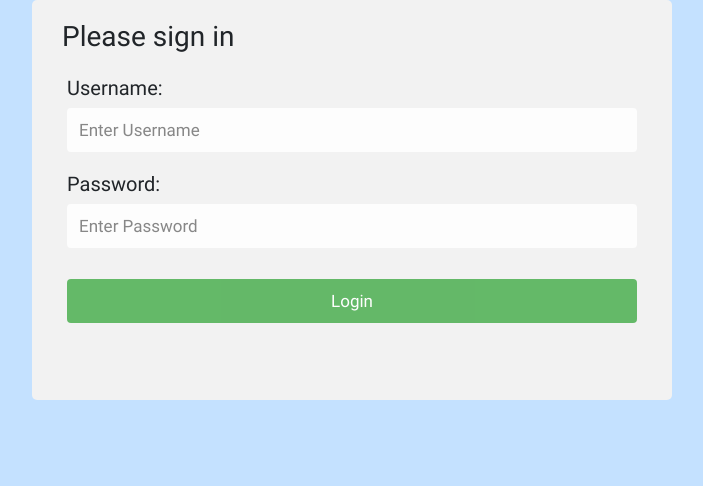
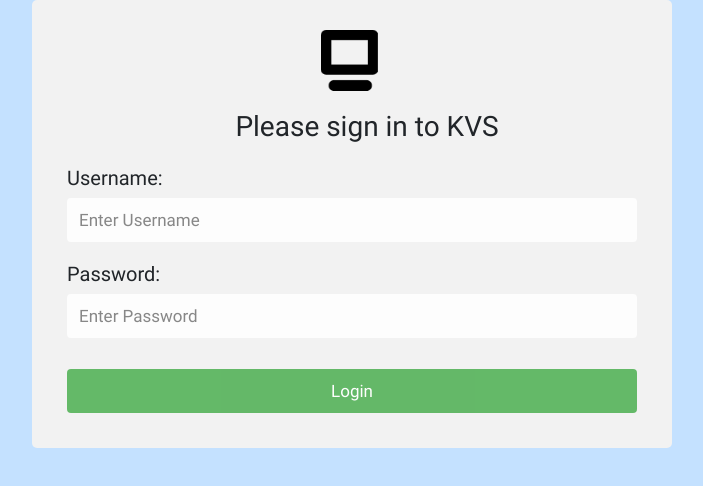
Before and after one commit to kevmich/CMPS285-Fall2020-Section2-Group-3, a React (Create React App) app in the folder KitchenVideoSystem/ClientApp/: page / in a window 1280 px wide. Shown: the top 486 px of the page, without its empty margins (288-991 px from the left). Built offline with nearby package versions, Linux system fonts and the light colour scheme.

Commit message:
Fixed login css.

```diff
--- a/KitchenVideoSystem/ClientApp/src/components/Login.css
+++ b/KitchenVideoSystem/ClientApp/src/components/Login.css
@@ -14,9 +14,9 @@
     height: 50%;
 }
 
-    .Login input[type="text"] {
-        margin-bottom: 20px;
-    }
+.Login input[type="text"] {
+    margin-bottom: 20px;
+}
 
 input,
 .btn {
@@ -49,11 +49,13 @@ input,
 
 .Login h1 {
     margin-left: 30px;
+    text-align: center;
 }
 
 .Login h3 {
     font-size: 20px;
     margin-bottom: -18px;
+    text-align: center;
 }
 
 .Login p {
@@ -69,5 +71,18 @@ input,
 }
 
 .alert {
-    color: red;
+    margin-top: 30px;
+    left:25%;
+    font-size:20px;
+    border-radius:5px;
+    width: 50%;
+    color: white;
+    background-color: red;
 }
+
+.Login .center {
+    display: block;
+    margin-left: auto;
+    margin-right: auto;
+    margin-bottom: 10px;
+}
--- a/KitchenVideoSystem/ClientApp/src/components/Login.js
+++ b/KitchenVideoSystem/ClientApp/src/components/Login.js
@@ -2,6 +2,7 @@ import React, { Component } from "react";
 import "./Login.css";
 import { Redirect } from "react-router-dom";
 import axios from 'axios'
+import KvsIcon from '../content/KVS-Icon.png';
 
 class Login extends Component {
     constructor(props) {
@@ -60,7 +61,8 @@ class Login extends Component {
             <div className="Login">
                 <div className="LoginContainer">
                     <form onSubmit={this.login} className="form-signin">
-                        <h1 className="h3 mb-3 font-weight-normal">Please sign in</h1>
+                        <img src={KvsIcon} height="80px" class="center" />
+                        <h1 className="h3 mb-3 font-weight-normal">Please sign in to KVS </h1>
                         <div className="row">
                             <div className="col">
                                 <h3 className="h3 text-left"> Username: </h3>
@@ -80,7 +82,7 @@ class Login extends Component {
                                 <input type="submit" value="Login" />
                             </div>
                         </div>
-                        <p className="alert"> {this.state.loginFail ? "Incorrect Username or Password." : null} </p>
+                        {this.state.loginFail ? <p className="alert"> Incorrect Username or Password. </p> : null}
 
                     </form>
 
```
Also changed, not shown: KitchenVideoSystem/ClientApp/src/content/KVS-Icon.png (added).
